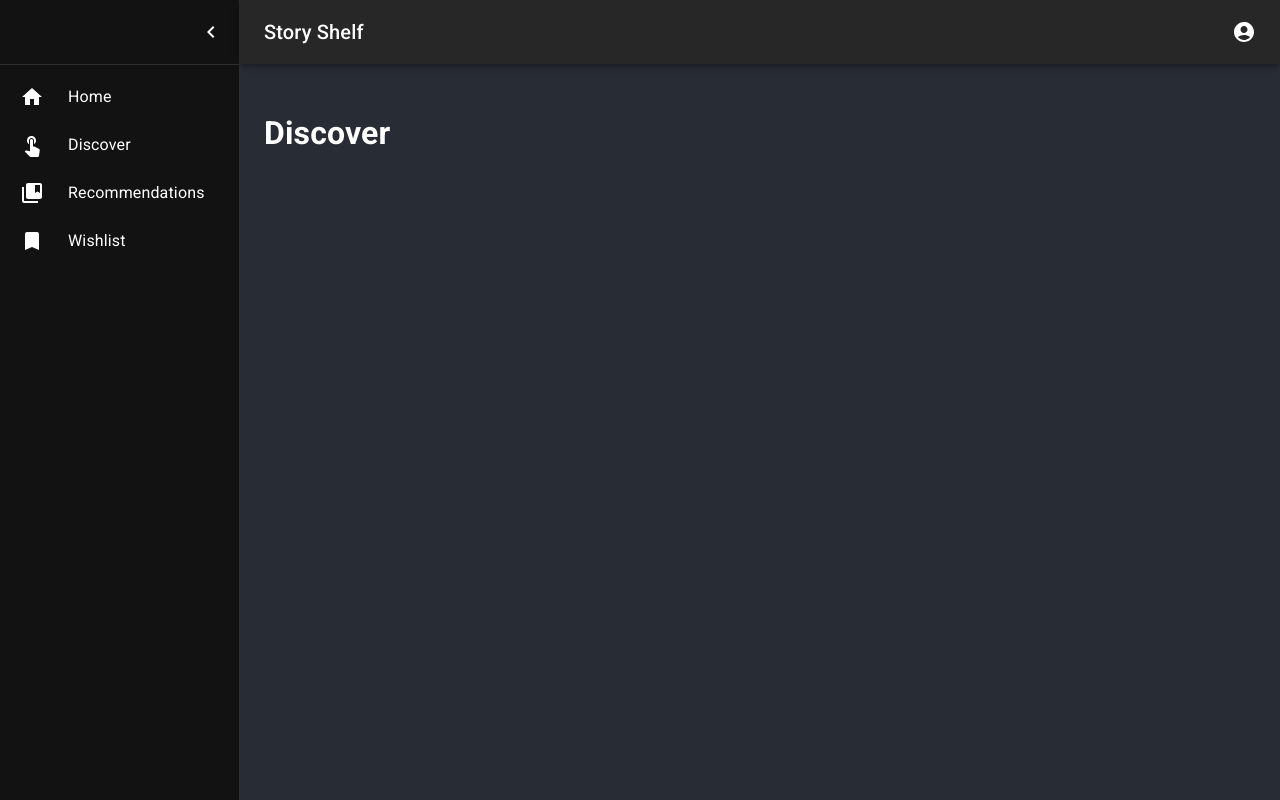
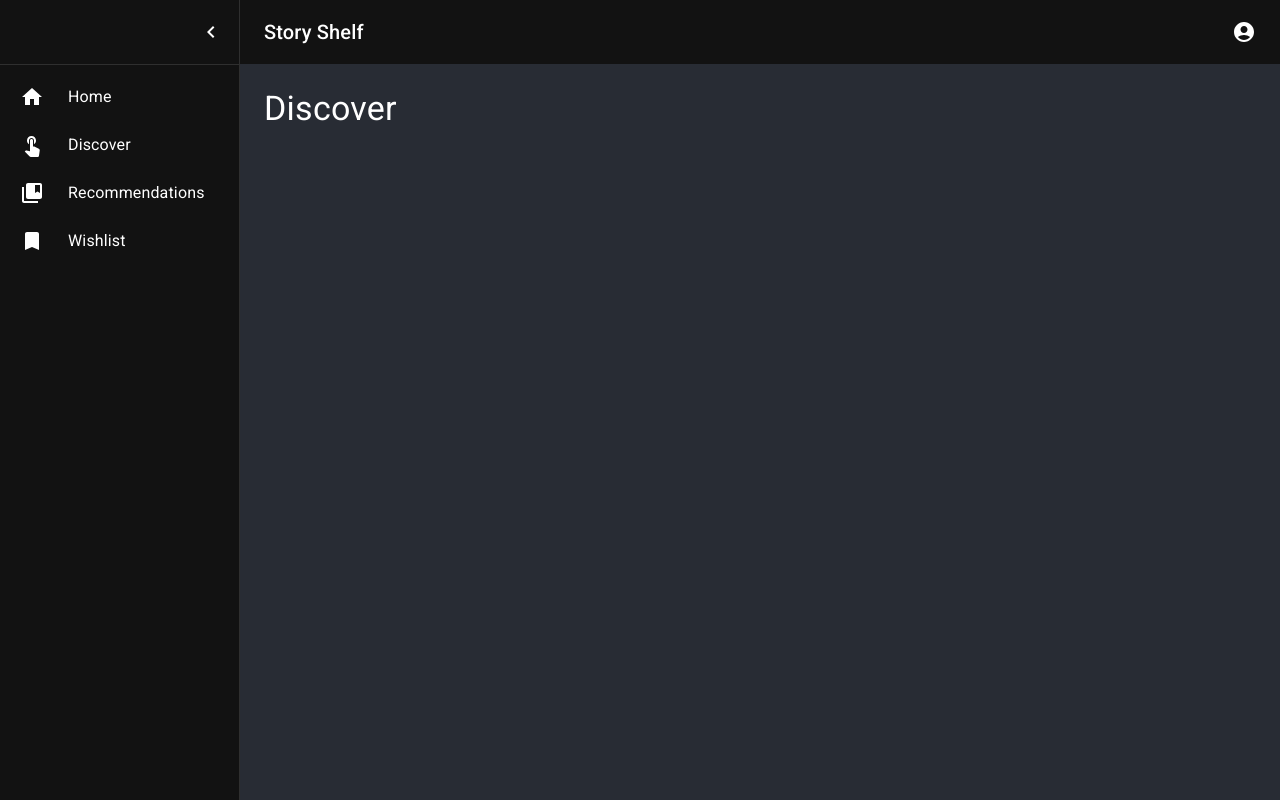
Before and after one commit to DlopezS98/story-shelf-app, a React (Create React App) app: page /discover in a window 1280 px wide. Built offline with nearby package versions, Linux system fonts and the light colour scheme.

Commit message:
Home screen: get started button - redirect to discover screen

```diff
--- a/src/App.tsx
+++ b/src/App.tsx
@@ -108,6 +108,9 @@ const darkTheme = createTheme({
     background: {
       default: '#282c34',
       paper: '#121212',
+    },
+    secondary: {
+      main: '#9b51e0',
     }
   },
 });
@@ -146,7 +149,7 @@ export default function MiniDrawer() {
     <ThemeProvider theme={darkTheme}>
       <Box sx={{ display: 'flex' }}>
         <CssBaseline />
-        <AppBar position="fixed" open={open}>
+        <AppBar position="fixed" open={open} elevation={0}>
           <Toolbar sx={{ display: 'flex', justifyContent: 'space-between' }}>
             <Box sx={{ display: 'flex', flexDirection: 'row', justifyContent: 'center', alignItems: 'center' }}>
               <IconButton
--- a/src/modules/books/components/books.tsx
+++ b/src/modules/books/components/books.tsx
@@ -1,5 +1,16 @@
 import React from 'react';
-import { Box, Button, Card, CardContent, CardMedia, Paper, Tab, Tabs, Typography } from "@mui/material";
+import { useNavigate } from 'react-router-dom';
+import {
+  Box,
+  Button,
+  Card,
+  CardContent,
+  CardMedia,
+  Paper,
+  Tab,
+  Tabs,
+  Typography
+} from "@mui/material";
 
 import './books.css';
 import Recommended from './recommended';
@@ -8,11 +19,15 @@ import CustomTabPanel from './custom-tab-panel';
 import bookStackImage from '../../../assets/books-stack.png';
 
 export default function Books() {
-  const [value, setValue] = React.useState(1);
+  const [value, setValue] = React.useState(0);
+
+  const navigate = useNavigate();
 
   const handleChange = (_: React.SyntheticEvent, newValue: number) => {
     setValue(newValue);
   };
+
+  const handleGetStarted = () => navigate('/discover');
 
   return (
     <Box sx={{ display: 'flex', flexDirection: 'column' }}>
@@ -23,7 +38,7 @@ export default function Books() {
             <Typography variant="body1">
               Welcome to Story Shelf, a place where you can find your next favorite book.
             </Typography>
-            <Button variant="contained" color="secondary" sx={{ mt: 2 }}>Get Started</Button>
+            <Button onClick={handleGetStarted} variant="contained" color="secondary" sx={{ mt: 2 }}>Get Started</Button>
           </Box>
           <Box sx={{ flex: 1 }}>
             <CardMedia
--- a/src/modules/discover/components/discover.tsx
+++ b/src/modules/discover/components/discover.tsx
@@ -1,7 +1,9 @@
+import { Box, Typography } from "@mui/material";
+
 export default function Discover() {
   return (
-    <div>
-      <h1>Discover</h1>
-    </div>
+    <Box sx={{ display: "flex" }}>
+      <Typography variant="h4">Discover</Typography>
+    </Box>
   );
 }
```
